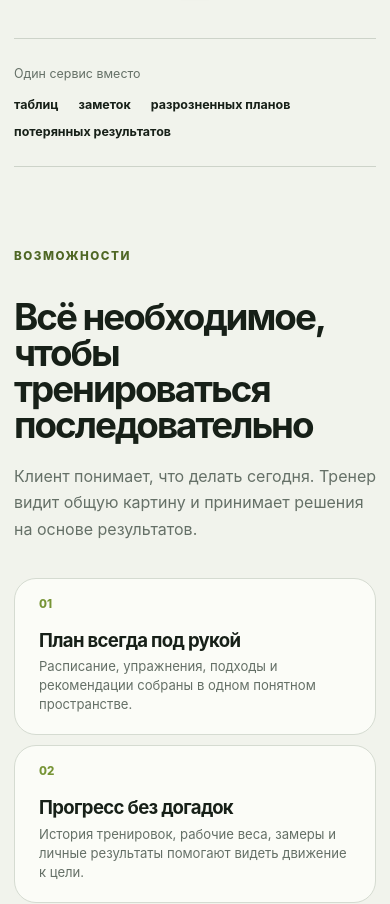
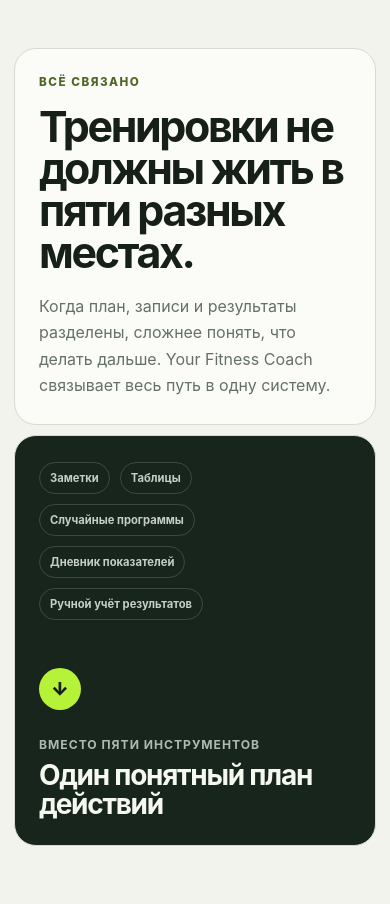
Before and after one commit to MikeMoore1337/fit-mini-app, a React (Vite) app in the folder frontend/: page / in a window 390 px wide. Shown: the part 1240-2144 px from the top of the page. Built offline with nearby package versions, Linux system fonts and the light colour scheme.

Commit message:
feat(landing): present benefits for athletes and coaches

```diff
--- a/frontend/src/pages/landing/LandingPage.tsx
+++ b/frontend/src/pages/landing/LandingPage.tsx
@@ -24,23 +24,45 @@ export function appUrlForHostname(hostname: string): string {
 const features = [
   {
     number: '01',
-    title: 'План всегда под рукой',
-    text: 'Расписание, упражнения, подходы и рекомендации собраны в одном понятном пространстве.',
+    label: 'Тренировка на сегодня',
+    title: 'Откройте приложение и сразу переходите к делу',
+    text: 'Упражнения, подходы, повторения, рабочий вес и отдых уже собраны в понятном плане занятия.',
+    variant: 'wide',
   },
   {
     number: '02',
-    title: 'Прогресс без догадок',
-    text: 'История тренировок, рабочие веса, замеры и личные результаты помогают видеть движение к цели.',
+    label: 'Программы',
+    title: 'Выберите путь под свою задачу',
+    text: 'Назначьте себе готовую программу, создайте собственную или занимайтесь по плану тренера.',
+    variant: 'standard',
   },
   {
     number: '03',
-    title: 'Тренер видит главное',
-    text: 'Специалист следит за выполнением программы и вовремя корректирует нагрузку и питание.',
+    label: 'Прогресс',
+    title: 'Принимайте решения по своим результатам',
+    text: 'История тренировок, рабочие веса, личные рекорды и показатели тела помогают видеть динамику.',
+    variant: 'standard',
   },
   {
     number: '04',
-    title: 'Удобно на любом устройстве',
-    text: 'Занимайтесь через Telegram, а данные останутся доступны в едином защищённом аккаунте.',
+    label: 'Питание',
+    title: 'Получите ориентиры КБЖУ',
+    text: 'Рассчитайте калории, белки, жиры и углеводы с учётом параметров, активности и цели.',
+    variant: 'standard',
+  },
+  {
+    number: '05',
+    label: 'Упражнения',
+    title: 'Сверяйтесь с техникой в нужный момент',
+    text: 'Каталог и информация об упражнениях доступны прямо во время работы с программой.',
+    variant: 'standard',
+  },
+  {
+    number: '06',
+    label: 'Для тренеров',
+    title: 'Ведите своих клиентов в одном кабинете',
+    text: 'Приглашайте клиентов, назначайте и корректируйте программы, отслеживайте тренировки, прогресс и показатели каждого человека.',
+    variant: 'coach',
   },
 ];
 
@@ -220,29 +242,52 @@ export default function LandingPage() {
           </div>
         </section>
 
-        <section className="landing-proof" aria-label="Преимущества сервиса">
-          <p>Один сервис вместо</p>
-          <div>
-            <span>таблиц</span>
-            <span>заметок</span>
-            <span>разрозненных планов</span>
-            <span>потерянных результатов</span>
+        <section className="landing-problem" aria-labelledby="landing-problem-title">
+          <div className="landing-problem__copy">
+            <p className="landing-kicker">Всё связано</p>
+            <h2 id="landing-problem-title">Тренировки не должны жить в пяти разных местах.</h2>
+            <p>
+              Когда план, записи и результаты разделены, сложнее понять, что делать дальше. Your
+              Fitness Coach связывает весь путь в одну систему.
+            </p>
+          </div>
+          <div
+            className="landing-problem__visual"
+            aria-label="Один сервис вместо разных инструментов"
+          >
+            <ul>
+              <li>Заметки</li>
+              <li>Таблицы</li>
+              <li>Случайные программы</li>
+              <li>Дневник показателей</li>
+              <li>Ручной учёт результатов</li>
+            </ul>
+            <div className="landing-problem__result">
+              <span>Вместо пяти инструментов</span>
+              <strong>Один понятный план действий</strong>
+            </div>
           </div>
         </section>
 
         <section id="features" className="landing-section">
           <div className="landing-section__heading">
-            <p className="landing-kicker">Возможности</p>
-            <h2>Всё необходимое, чтобы тренироваться последовательно</h2>
+            <p className="landing-kicker">От возможностей к результату</p>
+            <h2>Понятные действия для спортсмена и тренера</h2>
             <p>
-              Клиент понимает, что делать сегодня. Тренер видит общую картину и принимает решения на
-              основе результатов.
+              Занимающийся видит следующий шаг и фиксирует результат. Тренер управляет программами
+              своих клиентов и получает общую картину без разрозненных отчётов.
             </p>
           </div>
           <div className="landing-feature-grid">
             {features.map((feature) => (
-              <article className="landing-feature" key={feature.number}>
-                <span>{feature.number}</span>
+              <article
+                className={`landing-feature landing-feature--${feature.variant}`}
+                key={feature.number}
+              >
+                <div className="landing-feature__meta">
+                  <span>{feature.number}</span>
+                  <span>{feature.label}</span>
+                </div>
                 <h3>{feature.title}</h3>
                 <p>{feature.text}</p>
               </article>
--- a/frontend/src/pages/landing/landing.css
+++ b/frontend/src/pages/landing/landing.css
@@ -86,7 +86,7 @@ body.landing-mode #root {
 
 .landing-header,
 .landing-hero,
-.landing-proof,
+.landing-problem,
 .landing-section,
 .landing-audience,
 .landing-contact,
@@ -473,27 +473,106 @@ body.landing-mode #root {
   font-size: 0.92rem;
 }
 
-.landing-proof {
+.landing-problem {
   display: grid;
-  grid-template-columns: auto 1fr;
-  gap: 42px;
-  padding: 27px 30px;
-  border-top: 1px solid var(--landing-border);
-  border-bottom: 1px solid var(--landing-border);
+  grid-template-columns: minmax(0, 0.92fr) minmax(420px, 1.08fr);
+  align-items: stretch;
+  gap: 16px;
+  padding: 24px 0 0;
 }
 
-.landing-proof p {
-  margin: 0;
-  color: var(--landing-muted);
-  font-size: 0.78rem;
+.landing-problem__copy,
+.landing-problem__visual {
+  border: 1px solid var(--landing-card-border);
+  border-radius: 28px;
 }
 
-.landing-proof div {
+.landing-problem__copy {
   display: flex;
-  justify-content: space-between;
-  gap: 20px;
+  flex-direction: column;
+  justify-content: flex-end;
+  min-height: 430px;
+  padding: 42px;
+  background: var(--landing-card);
+}
+
+.landing-problem__copy h2 {
+  max-width: 590px;
+  margin: 0;
+  font-size: clamp(2.35rem, 4.2vw, 4.3rem);
+  line-height: 0.98;
+  letter-spacing: -0.055em;
+}
+
+.landing-problem__copy > p:last-child {
+  max-width: 580px;
+  margin: 26px 0 0;
+  color: var(--landing-muted);
+  line-height: 1.65;
+}
+
+.landing-problem__visual {
+  display: flex;
+  flex-direction: column;
+  min-height: 430px;
+  padding: 30px;
+  background: var(--landing-dark);
+  color: #f5f8ef;
+}
+
+.landing-problem__visual ul {
+  display: flex;
+  flex-wrap: wrap;
+  align-content: flex-start;
+  gap: 10px;
+  margin: 0;
+  padding: 0;
+  list-style: none;
+}
+
+.landing-problem__visual li {
+  padding: 10px 13px;
+  border: 1px solid rgba(255, 255, 255, 0.16);
+  border-radius: 99px;
+  color: #c4cec6;
   font-size: 0.78rem;
-  font-weight: 750;
+  font-weight: 700;
+}
+
+.landing-problem__result {
+  display: grid;
+  gap: 9px;
+  margin-top: auto;
+  padding-top: 70px;
+}
+
+.landing-problem__result::before {
+  content: '↓';
+  width: 42px;
+  height: 42px;
+  display: grid;
+  place-items: center;
+  margin-bottom: 18px;
+  border-radius: 50%;
+  background: var(--landing-green);
+  color: #172018;
+  font-size: 1.15rem;
+  font-weight: 900;
+}
+
+.landing-problem__result span {
+  color: #aeb9b0;
+  font-size: 0.76rem;
+  font-weight: 700;
+  text-transform: uppercase;
+  letter-spacing: 0.08em;
+}
+
+.landing-problem__result strong {
+  max-width: 480px;
+  font-size: clamp(1.75rem, 3vw, 2.8rem);
+  line-height: 1.02;
+  letter-spacing: -0.045em;
 }
 
 .landing-section {
@@ -527,12 +606,13 @@ body.landing-mode #root {
 
 .landing-feature-grid {
   display: grid;
-  grid-template-columns: repeat(4, minmax(0, 1fr));
+  grid-template-columns: repeat(12, minmax(0, 1fr));
   gap: 14px;
 }
 
 .landing-feature {
-  min-height: 230px;
+  grid-column: span 4;
+  min-height: 250px;
   display: flex;
   flex-direction: column;
   padding: 22px;
@@ -541,10 +621,47 @@ body.landing-mode #root {
   background: var(--landing-card);
 }
 
-.landing-feature > span {
+.landing-feature--wide {
+  grid-column: span 7;
+  min-height: 310px;
+  background:
+    linear-gradient(135deg, rgba(182, 242, 56, 0.18), transparent 58%), var(--landing-card);
+}
+
+.landing-feature--wide + .landing-feature--standard {
+  grid-column: span 5;
+  min-height: 310px;
+}
+
+.landing-feature--coach {
+  grid-column: span 12;
+  min-height: 280px;
+  padding: 32px;
+  background: var(--landing-dark);
+  color: #f5f8ef;
+}
+
+.landing-feature__meta {
+  display: flex;
+  align-items: center;
+  justify-content: space-between;
+  gap: 14px;
+}
+
+.landing-feature__meta span {
   color: #769435;
   font-size: 0.72rem;
   font-weight: 850;
+}
+
+.landing-feature__meta span:last-child {
+  text-align: right;
+  text-transform: uppercase;
+  letter-spacing: 0.08em;
+}
+
+.landing-feature--coach .landing-feature__meta span {
+  color: var(--landing-green);
 }
 
 .landing-feature h3 {
@@ -553,11 +670,23 @@ body.landing-mode #root {
   letter-spacing: -0.035em;
 }
 
+.landing-feature--wide h3,
+.landing-feature--coach h3 {
+  max-width: 720px;
+  font-size: clamp(1.65rem, 3vw, 2.65rem);
+  line-height: 1.04;
+}
+
 .landing-feature p {
   margin: 0;
   color: var(--landing-muted);
   font-size: 0.87rem;
   line-height: 1.55;
+}
+
+.landing-feature--coach p {
+  max-width: 760px;
+  color: #aeb9b0;
 }
 
 .landing-workflow {
@@ -747,16 +876,22 @@ body.landing-mode #root {
     grid-template-columns: repeat(2, minmax(0, 1fr));
   }
 
-  .landing-proof div {
-    flex-wrap: wrap;
-    justify-content: flex-start;
+  .landing-problem {
+    grid-template-columns: 1fr;
+  }
+
+  .landing-feature,
+  .landing-feature--wide,
+  .landing-feature--wide + .landing-feature--standard,
+  .landing-feature--coach {
+    grid-column: auto;
   }
 }
 
 @media (max-width: 680px) {
   .landing-header,
   .landing-hero,
-  .landing-proof,
+  .landing-problem,
   .landing-section,
   .landing-audience,
   .landing-contact,
@@ -822,19 +957,43 @@ body.landing-mode #root {
     right: 0;
   }
 
-  .landing-proof,
+  .landing-problem,
   .landing-section__heading,
   .landing-contact {
     grid-template-columns: 1fr;
   }
 
-  .landing-proof {
-    gap: 16px;
-    padding-inline: 0;
+  .landing-problem {
+    gap: 10px;
+    padding-top: 10px;
   }
 
-  .landing-proof div {
-    gap: 12px 20px;
+  .landing-problem__copy,
+  .landing-problem__visual {
+    min-height: 0;
+    padding: 26px 24px;
+    border-radius: 22px;
+  }
+
+  .landing-problem__copy h2 {
+    font-size: clamp(2.25rem, 11vw, 3.25rem);
+  }
+
+  .landing-problem__copy > p:last-child {
+    margin-top: 20px;
+  }
+
+  .landing-problem__visual {
+    min-height: 350px;
+  }
+
+  .landing-problem__visual li {
+    padding: 8px 10px;
+    font-size: 0.7rem;
+  }
+
+  .landing-problem__result {
+    padding-top: 48px;
   }
 
   .landing-section {
@@ -868,6 +1027,16 @@ body.landing-mode #root {
   .landing-feature h3 {
     margin: 18px 0 6px;
     font-size: 1.16rem;
+  }
+
+  .landing-feature--wide h3,
+  .landing-feature--coach h3 {
+    font-size: 1.5rem;
+  }
+
+  .landing-feature--coach {
+    min-height: 260px;
+    padding: 24px;
   }
 
   .landing-feature p {
```
Also changed, not shown: 2 other files (tests, documents, lock files or other folders).
